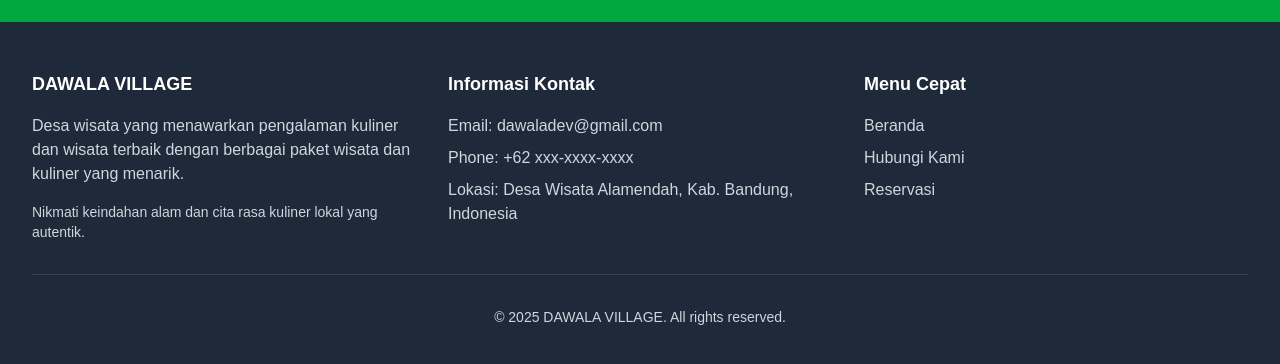
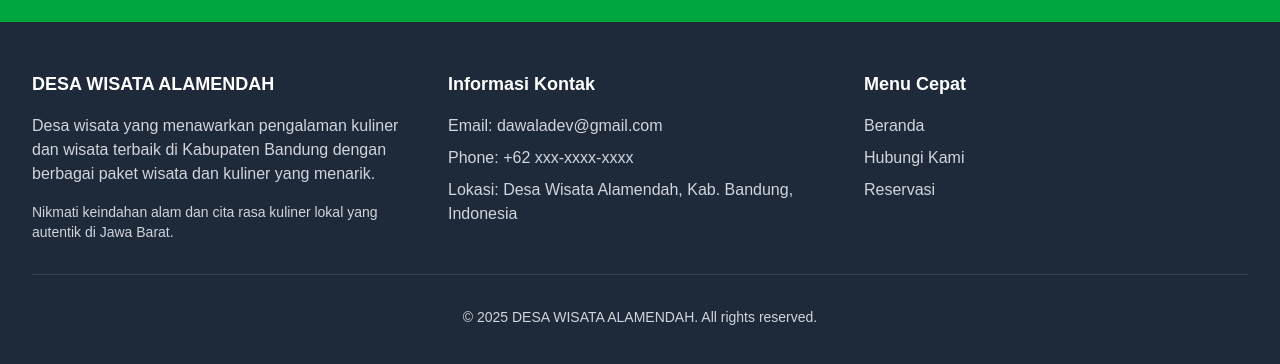
Before and after one commit to akiraraihaan/dawala-guest, a Next.js app: page /menu in a window 1280 px wide. Shown: the part 1162-1526 px from the top of the page. Built offline with nearby package versions, Linux system fonts and the light colour scheme; no server answers; the database is empty.

Commit message:
refactor: update location references and descriptions to reflect Desa Wisata Alamendah across components

```diff
--- a/src/app/contact/page.tsx
+++ b/src/app/contact/page.tsx
@@ -49,7 +49,7 @@ export default function Contact() {
                 <div className="flex items-start">
                   <div className="ml-4">
                     <h3 className="text-lg font-medium text-gray-800">Lokasi</h3>
-                    <p className="text-gray-600">Desa Dawala, Indonesia</p>
+                    <p className="text-gray-600">Desa Wisata Alamendah, Kabupaten Bandung, Jawa Barat, Indonesia</p>
                     <p className="text-gray-500 text-sm">Melayani wisatawan dari berbagai daerah</p>
                   </div>
                 </div>
--- a/src/app/menu/page.tsx
+++ b/src/app/menu/page.tsx
@@ -75,7 +75,7 @@ export default function Menu() {
             Paket Wisata & Kuliner Lengkap
           </h1>
           <p className="text-xl max-w-2xl mx-auto">
-            Jelajahi semua pilihan paket wisata dan kuliner yang tersedia di Desa Dawala
+            Jelajahi semua pilihan paket wisata dan kuliner yang tersedia di Desa Wisata Alamendah, Kabupaten Bandung
           </p>
         </div>
       </section>
--- a/src/app/page.tsx
+++ b/src/app/page.tsx
@@ -90,7 +90,7 @@ export default function Home() {
         <div className="absolute inset-0">
           <Image
             src="/images/DSC06062.JPG"
-            alt="Pemandangan Desa Wisata Dawala"
+            alt="Pemandangan Desa Wisata Alamendah"
             fill
             className="object-cover brightness-50"
             priority
@@ -100,10 +100,10 @@ export default function Home() {
         {/* Hero Content */}
         <div className="relative z-10 text-center text-white px-4 max-w-4xl mx-auto">
           <h1 className="text-4xl md:text-6xl font-bold mb-6 drop-shadow-lg">
-            Selamat Datang di Desa Wisata Dawala
+            Selamat Datang di Desa Wisata Alamendah
           </h1>
           <p className="text-xl md:text-2xl mb-8 drop-shadow-lg">
-            Jelajahi keindahan alam, nikmati kuliner autentik, dan rasakan pengalaman wisata yang tak terlupakan
+            Jelajahi keindahan alam Kabupaten Bandung, nikmati kuliner autentik, dan rasakan pengalaman wisata yang tak terlupakan
           </p>
           <a
             href="mailto:dawaladev@gmail.com"
@@ -130,7 +130,7 @@ export default function Home() {
                 Paket Wisata & Kuliner
               </h2>
               <p className="text-xl text-gray-600 max-w-3xl mx-auto leading-relaxed">
-                Temukan berbagai pilihan paket wisata dan kuliner yang telah kami siapkan khusus untuk pengalaman yang berkesan di Desa Wisata Dawala
+                Temukan berbagai pilihan paket wisata dan kuliner yang telah kami siapkan khusus untuk pengalaman yang berkesan di Desa Wisata Alamendah, Kabupaten Bandung
               </p>
             </div>
 
@@ -180,21 +180,21 @@ export default function Home() {
           <div className="grid grid-cols-1 lg:grid-cols-2 gap-12 items-center">
             <div>
               <h2 className="text-3xl md:text-4xl font-bold text-gray-800 mb-6">
-                Tentang Desa Wisata Dawala
+                Tentang Desa Wisata Alamendah
               </h2>
               <p className="text-lg text-gray-600 mb-6">
-                Desa Wisata Dawala menawarkan pengalaman autentik kehidupan pedesaan dengan keindahan alam yang menakjubkan.
+                Desa Wisata Alamendah di Kabupaten Bandung menawarkan pengalaman autentik kehidupan pedesaan dengan keindahan alam yang menakjubkan.
                 Nikmati aktivitas wisata yang beragam, mulai dari wisata alam, budaya, hingga kuliner tradisional yang lezat.
               </p>
               <p className="text-lg text-gray-600">
-                Dengan pemandangan pegunungan yang indah dan udara yang sejuk, Dawala adalah destinasi sempurna untuk
+                Dengan pemandangan pegunungan yang indah dan udara yang sejuk, Alamendah adalah destinasi sempurna untuk
                 melepas penat dari kehidupan kota yang sibuk.
               </p>
             </div>
             <div className="relative h-96 rounded-lg overflow-hidden shadow-lg">
               <Image
                 src="/images/Desa Wisata Alamendah (118).JPG"
-                alt="Suasana Desa Wisata Dawala"
+                alt="Suasana Desa Wisata Alamendah"
                 fill
                 className="object-cover"
               />
@@ -211,7 +211,7 @@ export default function Home() {
               Aktivitas & Pengalaman
             </h2>
             <p className="text-lg text-gray-600 max-w-2xl mx-auto">
-              Berbagai kegiatan menarik menanti Anda di Desa Wisata Dawala
+              Berbagai kegiatan menarik menanti Anda di Desa Wisata Alamendah, Kabupaten Bandung
             </p>
           </div>
 
@@ -319,7 +319,7 @@ export default function Home() {
             Siap untuk Petualangan yang Tak Terlupakan?
           </h2>
           <p className="text-xl text-green-100 mb-8">
-            Hubungi kami sekarang dan rencanakan kunjungan Anda ke Desa Wisata Dawala
+            Hubungi kami sekarang dan rencanakan kunjungan Anda ke Desa Wisata Alamendah, Kabupaten Bandung
           </p>
           <div className="flex flex-col sm:flex-row gap-4 justify-center">
             <a
--- a/src/components/Footer.tsx
+++ b/src/components/Footer.tsx
@@ -5,12 +5,12 @@ export default function Footer() {
         <div className="grid grid-cols-1 md:grid-cols-3 gap-8">
           {/* Company Info */}
           <div>
-            <h3 className="text-lg font-bold mb-4">DAWALA VILLAGE</h3>
+            <h3 className="text-lg font-bold mb-4">DESA WISATA ALAMENDAH</h3>
             <p className="text-gray-300 mb-4">
-              Desa wisata yang menawarkan pengalaman kuliner dan wisata terbaik dengan berbagai paket wisata dan kuliner yang menarik.
+              Desa wisata yang menawarkan pengalaman kuliner dan wisata terbaik di Kabupaten Bandung dengan berbagai paket wisata dan kuliner yang menarik.
             </p>
             <p className="text-gray-300 text-sm">
-              Nikmati keindahan alam dan cita rasa kuliner lokal yang autentik.
+              Nikmati keindahan alam dan cita rasa kuliner lokal yang autentik di Jawa Barat.
             </p>
           </div>
 
@@ -43,7 +43,7 @@ export default function Footer() {
 
         <div className="border-t border-gray-700 mt-8 pt-8 text-center">
           <p className="text-gray-300 text-sm">
-            © 2025 DAWALA VILLAGE. All rights reserved.
+            © 2025 DESA WISATA ALAMENDAH. All rights reserved.
           </p>
         </div>
       </div>
--- a/src/components/Header.tsx
+++ b/src/components/Header.tsx
@@ -28,7 +28,7 @@ export default function Header() {
             <Link href="/" className="flex items-center">
               <img
                 src="/Dawala.png"
-                alt="Logo Dawala"
+                alt="Logo Alamendah"
                 className={`w-auto transition-all duration-300 ${
                   isScrolled ? 'h-10' : 'h-12'
                 }`}
--- a/src/data/sampleData.ts
+++ b/src/data/sampleData.ts
@@ -30,8 +30,8 @@ export const sampleJenisPaket: JenisPaket[] = [
 export const sampleMakanan: Makanan[] = [
   {
     id: 1,
-    nama_makanan: "Nasi Gudeg Dawala",
-    deskripsi: "Gudeg khas desa Dawala dengan cita rasa autentik, disajikan dengan ayam kampung dan sambal krecek pedas.",
+    nama_makanan: "Nasi Gudeg Alamendah",
+    deskripsi: "Gudeg khas Desa Wisata Alamendah dengan cita rasa autentik, disajikan dengan ayam kampung dan sambal krecek pedas.",
     foto: "https://images.unsplash.com/photo-1596040033229-a8a1b99afd77?w=500&h=300&fit=crop",
     harga: 25000,
     jenis_paket_id: 2,
@@ -52,7 +52,7 @@ export const sampleMakanan: Makanan[] = [
   },
   {
     id: 3,
-    nama_makanan: "Paket Hiking Bukit Dawala",
+    nama_makanan: "Paket Hiking Bukit Alamendah",
     deskripsi: "Nikmati pemandangan sunrise dari puncak bukit dengan guide lokal berpengalaman. Termasuk sarapan tradisional.",
     foto: "https://images.unsplash.com/photo-1551632811-561732d1e306?w=500&h=300&fit=crop",
     harga: 75000,
@@ -74,7 +74,7 @@ export const sampleMakanan: Makanan[] = [
   },
   {
     id: 5,
-    nama_makanan: "Gado-gado Dawala",
+    nama_makanan: "Gado-gado Alamendah",
     deskripsi: "Gado-gado dengan sayuran segar dari kebun desa dan bumbu kacang rahasia keluarga turun temurun.",
     foto: "https://images.unsplash.com/photo-1512058564366-18510be2db19?w=500&h=300&fit=crop",
     harga: 20000,
```
